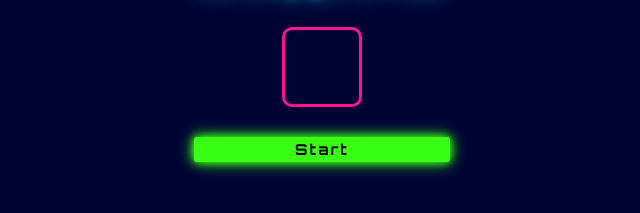
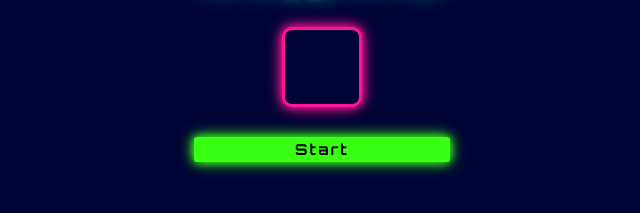
Before and after one commit to SourceGlitch/Main, a plain HTML site: page Guess the Number/index.html in a window 1280 px wide. Shown: the part 317-530 px from the top of the page, without its empty margins (318-958 px from the left). Drawn offline with Linux system fonts and the light colour scheme.

Commit message:
Changes were made

```diff
--- a/Guess the Number/style.css
+++ b/Guess the Number/style.css
@@ -78,7 +78,7 @@ body {
     0 0 24px var(--input-color);
   box-shadow:
     0 0 8px var(--input-color),
-    0 0 16px var(--input-curl(https://discord.com/shop)olor);
+    0 0 16px var(--input-color);
 }
 
 /*Input Scroll*/
```
